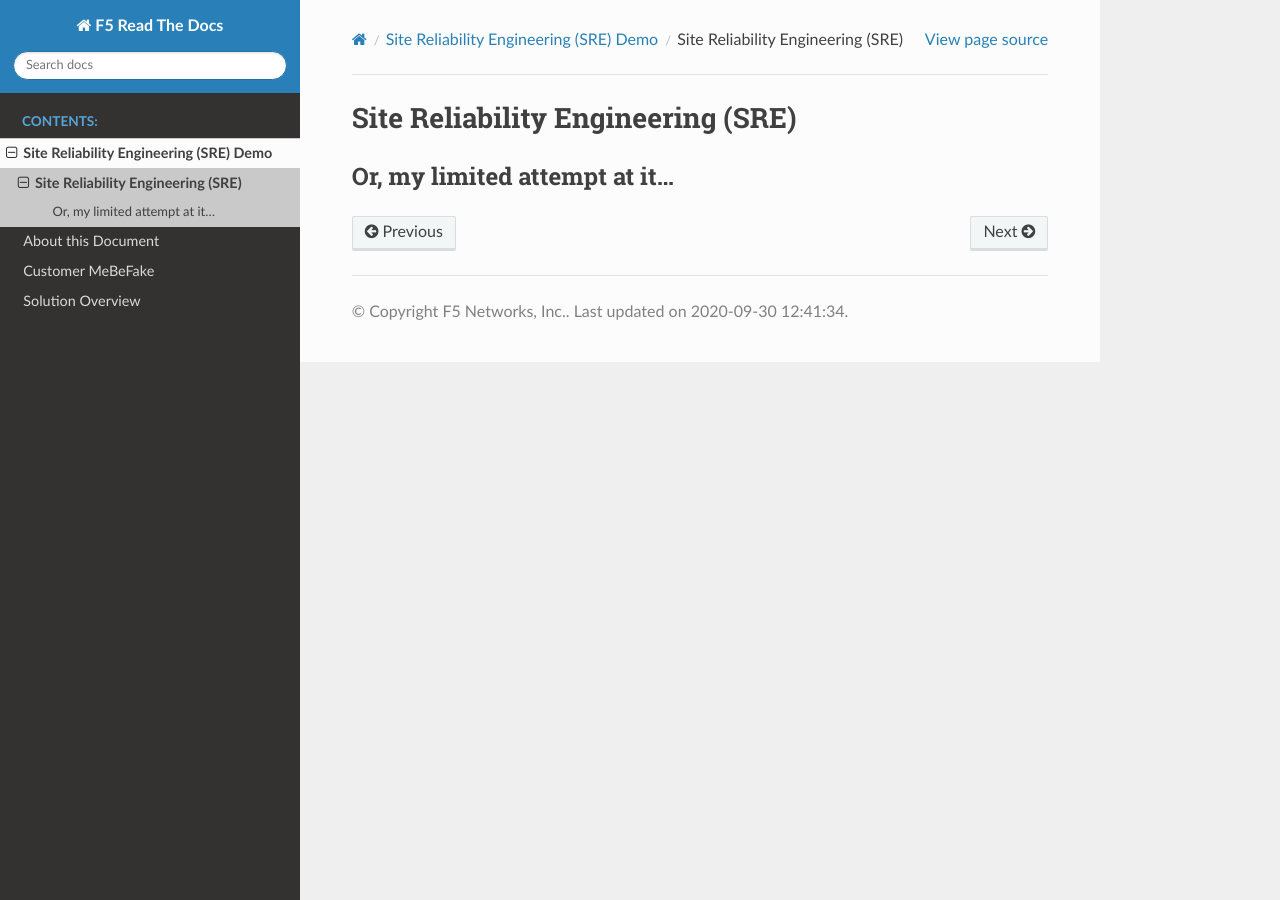
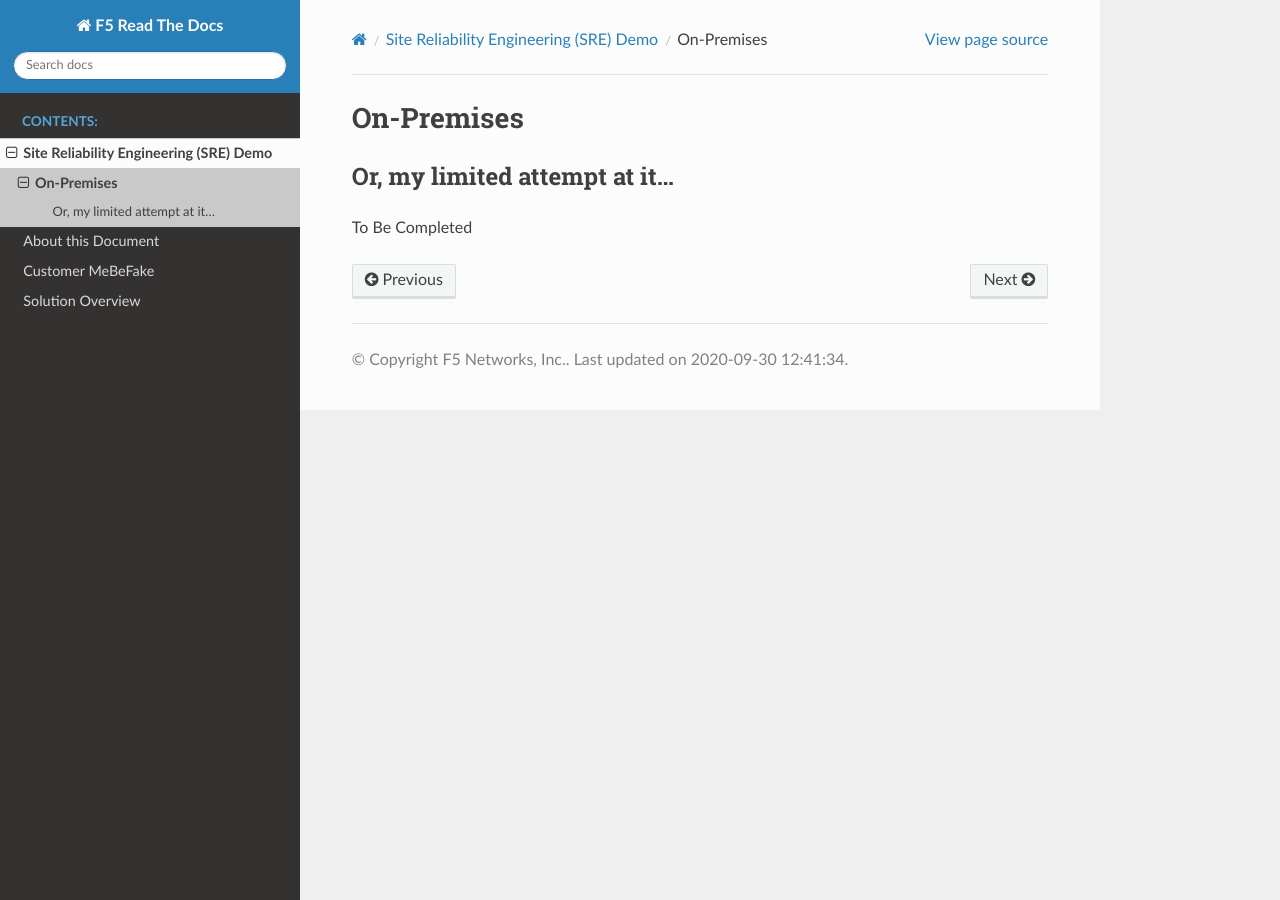
Before and after one commit to merps/f5-rtd-sre-demo, a Sphinx documentation site: the page built from docs/html/onprem/index.rst, in a window 1280 px wide. Built offline with Sphinx 7.4.7 and the Read the Docs theme 2.0.0, drawn with Linux system fonts in a browser that asks for light colours; pages that are not in the unit, such as notebooks, are missing from menus.

Commit message:
updated systems description

```diff
--- a/docs/html/onprem/index.rst
+++ b/docs/html/onprem/index.rst
@@ -1,5 +1,8 @@
-Site Reliability Engineering (SRE)
+On-Premises
 ==================================================================
+
 
 Or, my limited attempt at it...
 ------------------------------------------------------------------
+
+To Be Completed
```
